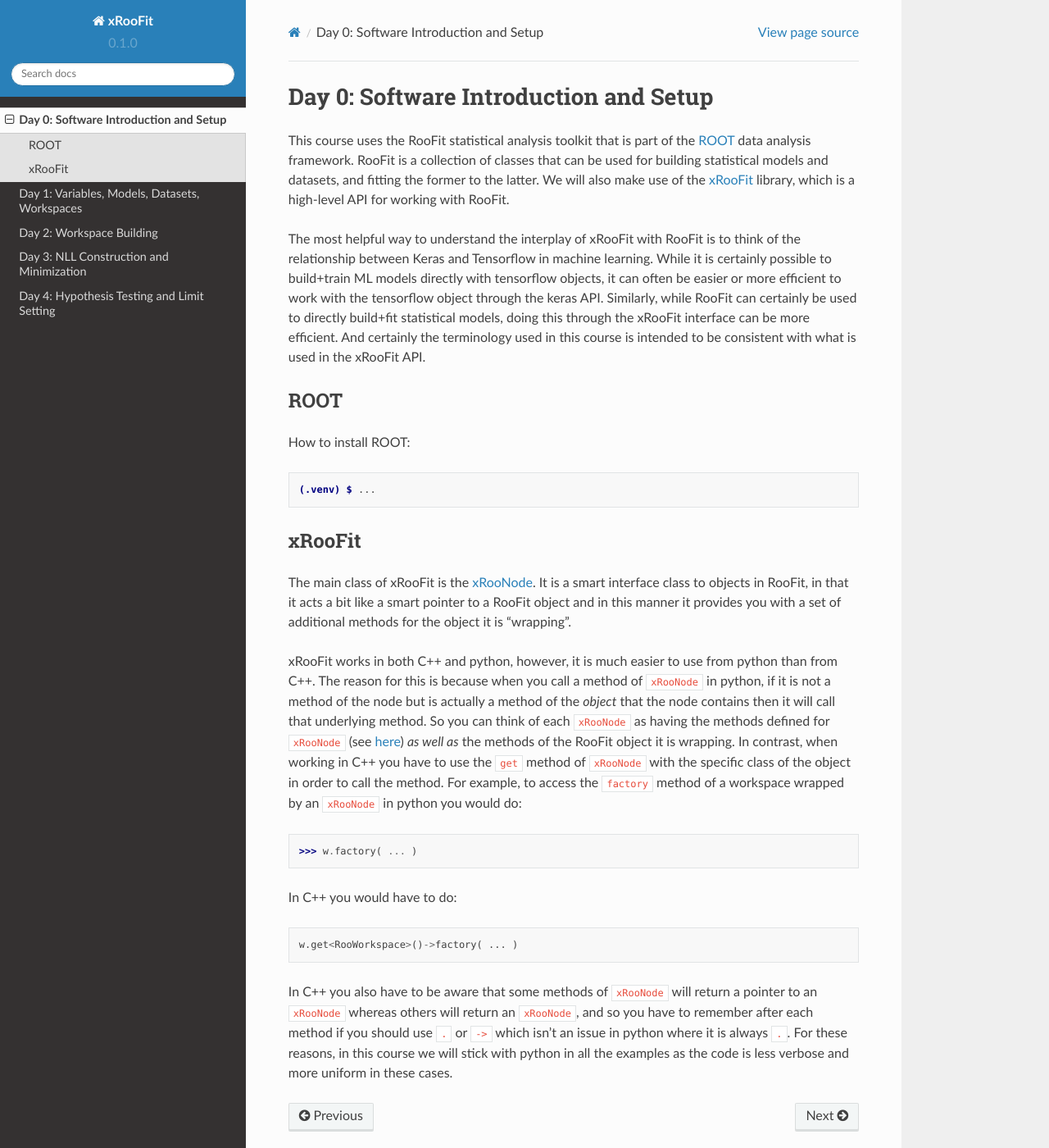
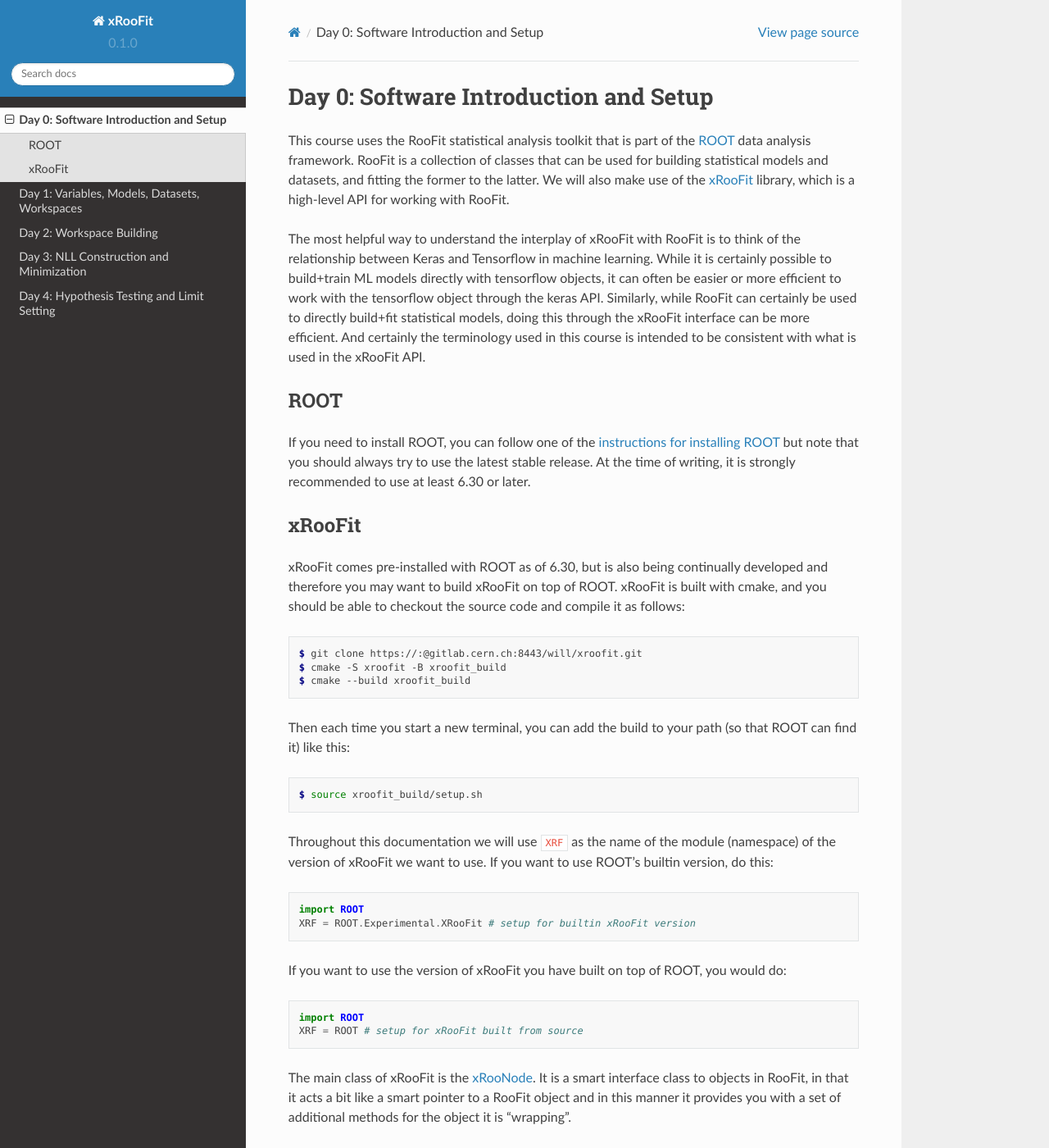
Before and after one commit to will-cern/xroofit-readthedocs, a Sphinx documentation site: the page built from docs/source/setup.rst, in a window 1280 px wide and 1400 px high. Shown: the whole window at 82% size. Built offline with Sphinx 7.4.7 and the Read the Docs theme 2.0.0, drawn with Linux system fonts in a browser that asks for light colours.

Commit message:
Update setup.rst

```diff
--- a/docs/source/setup.rst
+++ b/docs/source/setup.rst
@@ -10,14 +10,38 @@ The most helpful way to understand the interplay of xRooFit with RooFit is to th
 ROOT
 ------------
 
-How to install ROOT:
+If you need to install ROOT, you can follow one of the `instructions for installing ROOT <https://root.cern/install/>`_ but note that you should always try to use the latest stable release. At the time of writing, it is strongly recommended to use at least 6.30 or later.
+
+xRooFit
+----------------
+
+xRooFit comes pre-installed with ROOT as of 6.30, but is also being continually developed and therefore you may want to build xRooFit on top of ROOT. xRooFit is built with cmake, and you should be able to checkout the source code and compile it as follows:
 
 .. code-block:: console
 
-   (.venv) $ ...
+   $ git clone https://:@gitlab.cern.ch:8443/will/xroofit.git
+   $ cmake -S xroofit -B xroofit_build
+   $ cmake --build xroofit_build
 
-xRooFit
-----------------
+Then each time you start a new terminal, you can add the build to your path (so that ROOT can find it) like this:
+
+.. code-block:: console
+
+   $ source xroofit_build/setup.sh
+
+Throughout this documentation we will use ``XRF`` as the name of the module (namespace) of the version of xRooFit we want to use. If you want to use ROOT's builtin version, do this:
+
+.. code-block:: python
+
+  import ROOT
+  XRF = ROOT.Experimental.XRooFit # setup for builtin xRooFit version
+
+If you want to use the version of xRooFit you have built on top of ROOT, you would do:
+
+.. code-block:: python
+
+  import ROOT
+  XRF = ROOT # setup for xRooFit built from source
 
 The main class of xRooFit is the `xRooNode <https://gitlab.cern.ch/will/xroofit#using-xroonode>`_. It is a smart interface class to objects in RooFit, in that it acts a bit like a smart pointer to a RooFit object and in this manner it provides you with a set of additional methods for the object it is "wrapping".
 
```
